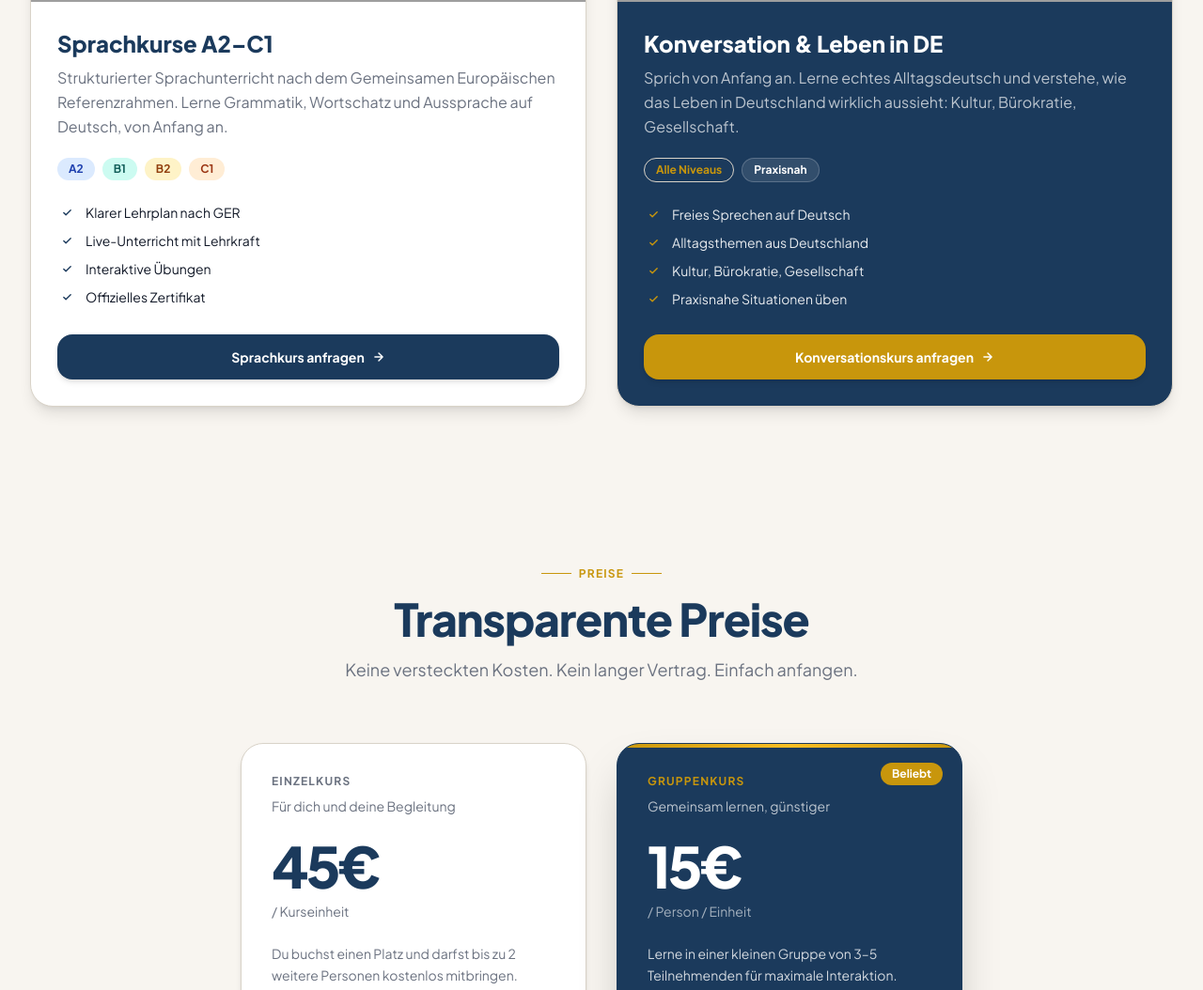
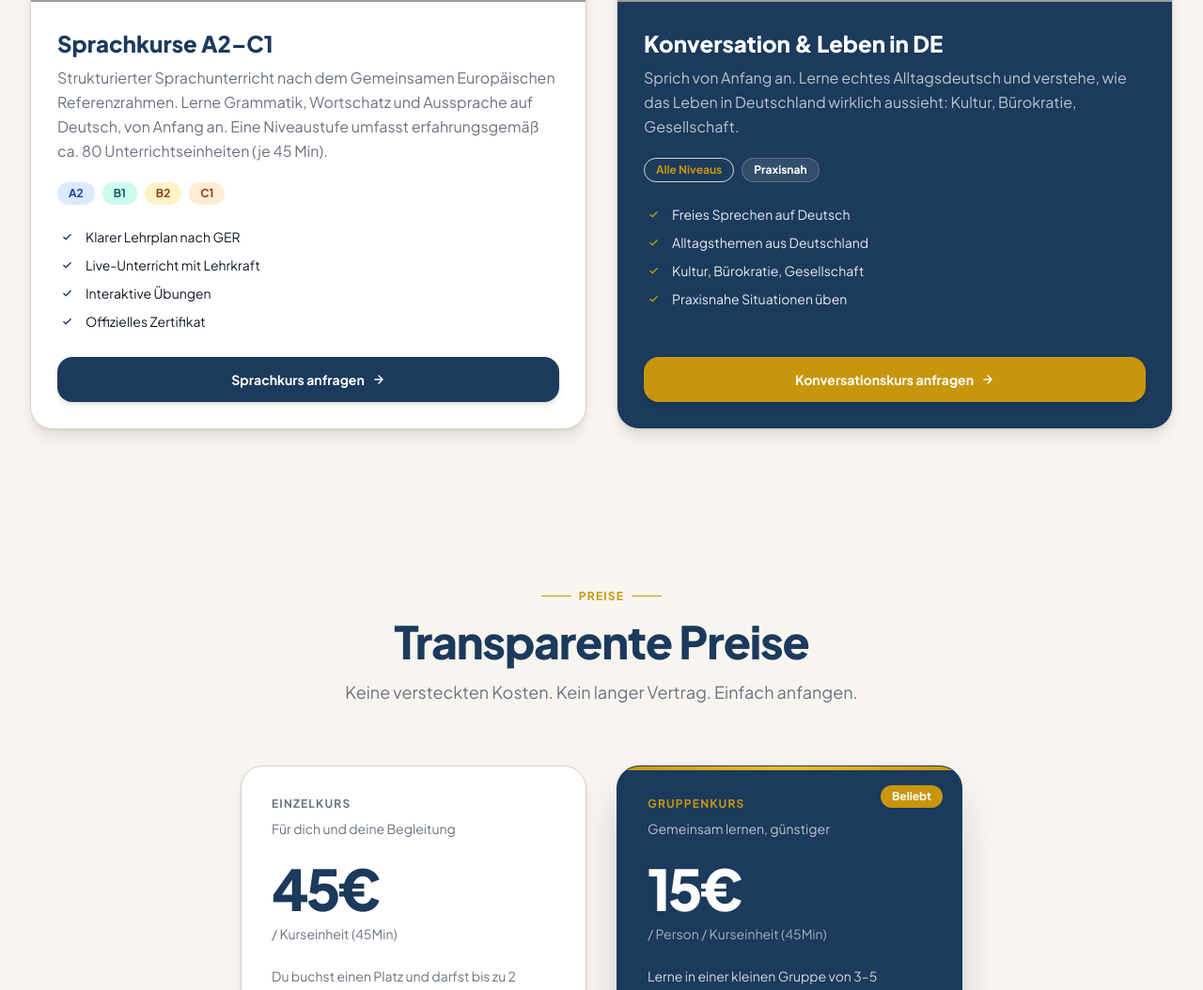
Before and after one commit to isagthub/deutschlernzentrum, a Next.js app: page / in a window 1280 px wide. Shown: the part 2257-3311 px from the top of the page at 94% size. Built offline with nearby package versions, Linux system fonts and the light colour scheme; grey boxes are pictures that could not be loaded.

Commit message:
text geändert

```diff
--- a/src/app/components/CoursesSection.tsx
+++ b/src/app/components/CoursesSection.tsx
@@ -72,6 +72,7 @@ export default function CoursesSection() {
               <h3 className="text-2xl font-extrabold text-primary mb-2">Sprachkurse A2–C1</h3>
               <p className="text-muted-foreground mb-5 leading-relaxed">
                 Strukturierter Sprachunterricht nach dem Gemeinsamen Europäischen Referenzrahmen. Lerne Grammatik, Wortschatz und Aussprache auf Deutsch, von Anfang an.
+                Eine Niveaustufe umfasst erfahrungsgemäß ca. 80 Unterrichtseinheiten (je 45 Min).
               </p>
 
               {/* Level badges */}
--- a/src/app/components/PricingSection.tsx
+++ b/src/app/components/PricingSection.tsx
@@ -7,7 +7,7 @@ const pricingPlans = [
     name: 'Einzelkurs',
     tagline: 'Für dich und deine Begleitung',
     price: '45',
-    unit: '/ Kurseinheit',
+    unit: '/ Kurseinheit (45Min)',
     highlight: false,
     badge: null,
     description: 'Du buchst einen Platz und darfst bis zu 2 weitere Personen kostenlos mitbringen.',
@@ -26,7 +26,7 @@ const pricingPlans = [
     name: 'Gruppenkurs',
     tagline: 'Gemeinsam lernen, günstiger',
     price: '15',
-    unit: '/ Person / Einheit',
+    unit: '/ Person / Kurseinheit (45Min)',
     highlight: true,
     badge: 'Beliebt',
     description: 'Lerne in einer kleinen Gruppe von 3–5 Teilnehmenden für maximale Interaktion.',
```
